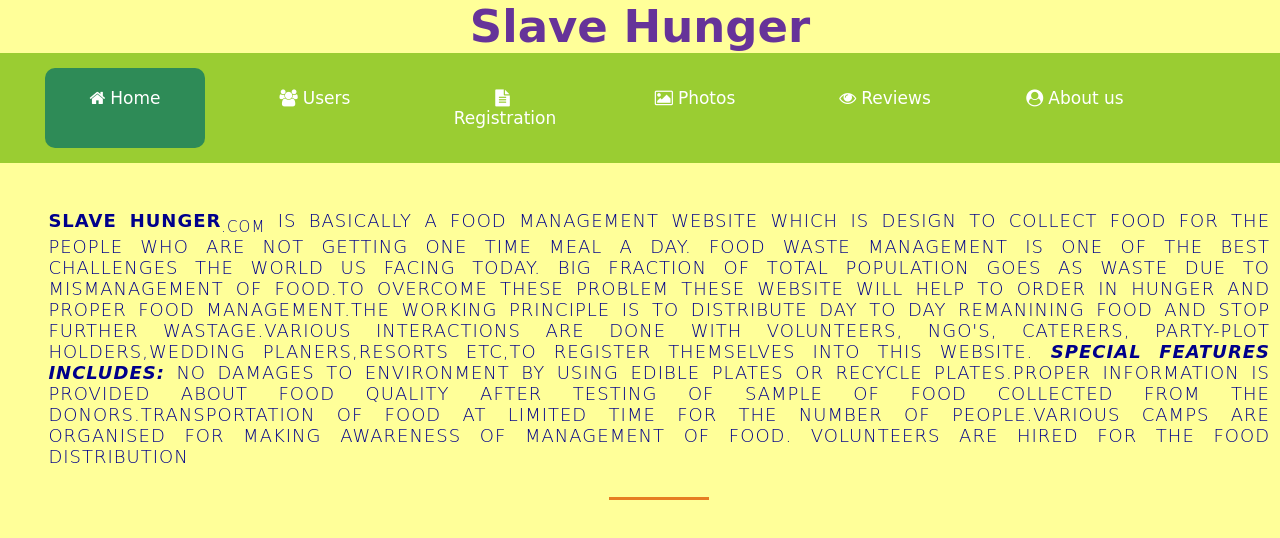
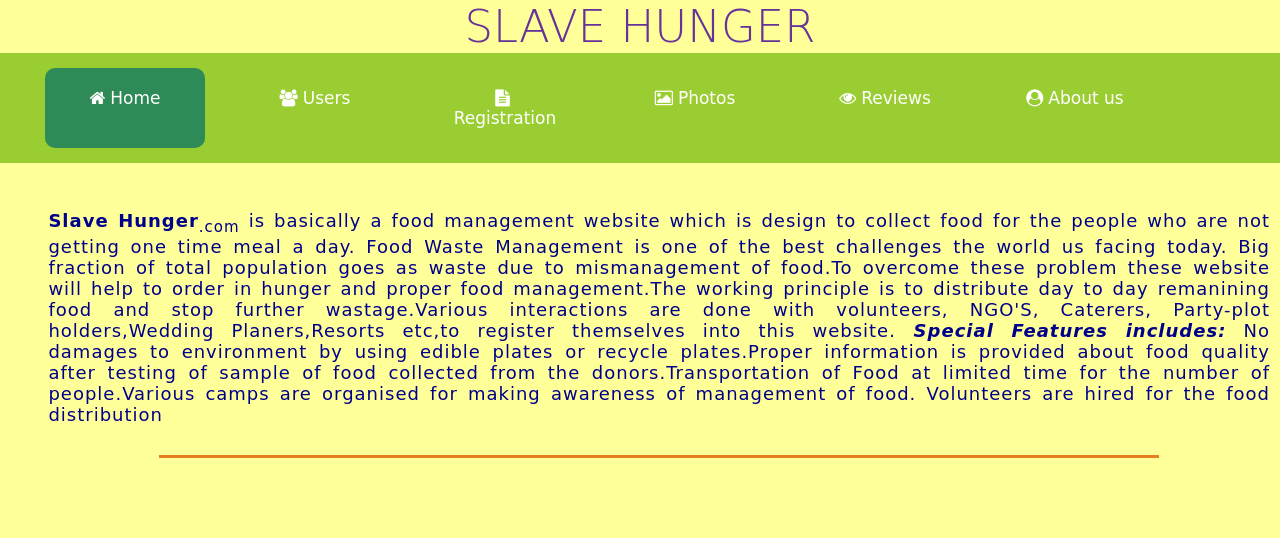
Before and after one commit to Mahek-26/Mahek-26.github.io, a plain HTML site: page index.html in a window 1280 px wide. Drawn offline with Linux system fonts and the light colour scheme.

Commit message:
Update 1.css

```diff
--- a/1.css
+++ b/1.css
@@ -92,7 +92,7 @@ body
 
 
 
-p{
+h1{
     font-weight: 300;
     text-transform: uppercase;
     }
@@ -104,7 +104,7 @@ p{
    font-size: 240%;
     letter-spacing: 1px;
   }
-p1{
+p{
     font-size: 180%;
     word-spacing: 2px;
     text-align: center;
@@ -122,7 +122,7 @@ p:after {
             height: 3px;
             background-color: #e67e22;
             content: " " ;
-            width: 100px;
+            width: 1000px;
             margin:  0 auto;
             margin-top: 30px;
           }
```
